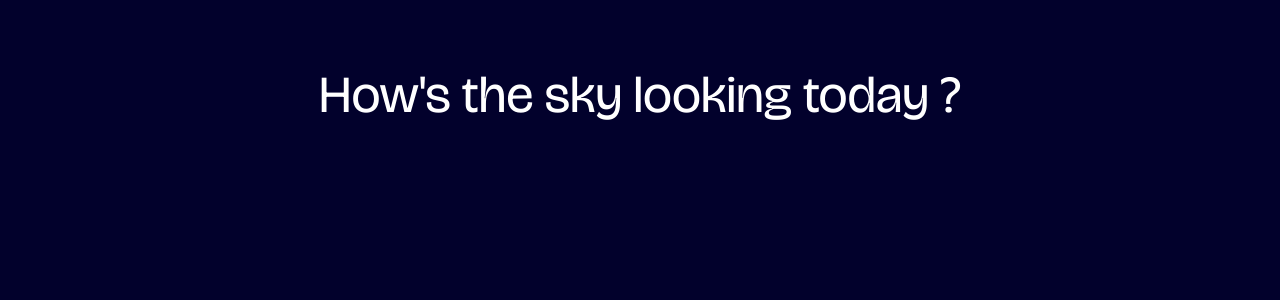
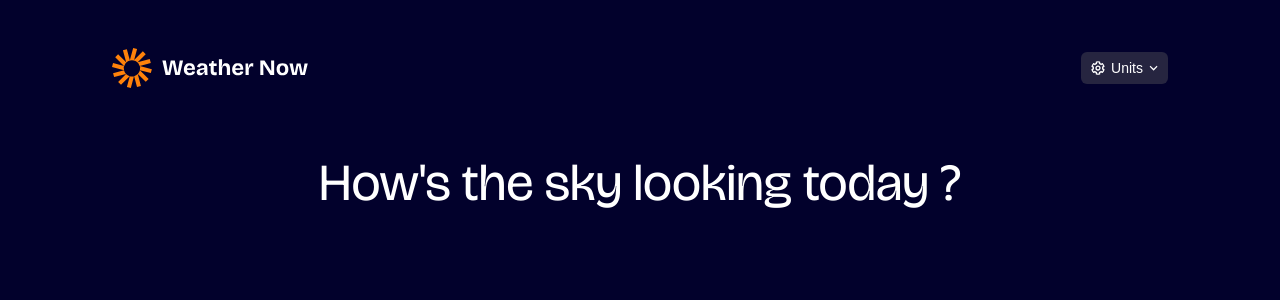
Before and after one commit to Maz-hub/weather-app-open-meteo, a React (Vite) app: page / in a window 1280 px wide. Shown: the top 300 px of the page. Built offline with nearby package versions, Linux system fonts and the light colour scheme; a web font is replaced by a local one.

Commit message:
feat(ui): add HeaderSearch component with logo and units dropdown

```diff
--- a/src/App.jsx
+++ b/src/App.jsx
@@ -1,12 +1,18 @@
 import { useState, useEffect, useRef } from "react";
+import HeaderSearch from "./components/HeaderSearch";
 
 const App = () => {
   return (
-    <section className="p-4">
-      <h1 className="text-preset-2 font-smooth text-[var(--color-Neutral-0)] text-center px-6 my-12">
-        How's the sky looking today ?
-      </h1>
-    </section>
+    <>
+      <section className="p-4 md:p-6 lg:py-12 lg:px-28">
+        <HeaderSearch />
+        <div>
+          <h1 className="text-preset-2 text-[var(--color-Neutral-0)] text-center px-6 md:px-[140px] my-12 lg:my-16">
+            How's the sky looking today ?
+          </h1>
+        </div>
+      </section>
+    </>
   );
 };
 
--- a/src/components/HeaderSearch.jsx
+++ b/src/components/HeaderSearch.jsx
@@ -1,5 +1,30 @@
+import Logo from "../assets/images/logo.svg";
+import DropdownIcon from "../assets/images/icon-dropdown.svg";
+import UnitsIcon from "../assets/images/icon-units.svg";
+
 const HeaderSearch = () => {
-  return <></>;
+  return (
+    <section className="flex justify-between items-center">
+      <div>
+        <img src={Logo} alt="Logo" />
+      </div>
+      <div className="flex items-center px-2.5 py-2 bg-Neutral-800 rounded-md">
+        <img
+          src={UnitsIcon}
+          alt="Gear Icon for Units search"
+          className="w-3.5 h-3.5 "
+        />
+        <p className="text-preset-8 text-[var(--color-Neutral-0)] mx-1.5">
+          Units
+        </p>
+        <img
+          src={DropdownIcon}
+          alt="Dropdown Icon for Units search"
+          className="w-[9px] h-3.5 cursor-pointer"
+        />
+      </div>
+    </section>
+  );
 };
 
 export default HeaderSearch;
```
